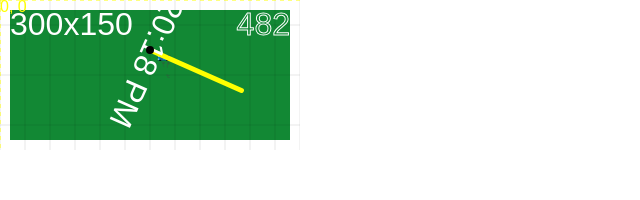
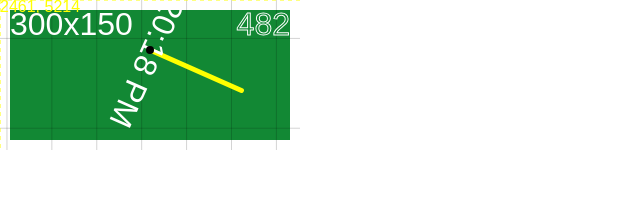
Before and after one commit to paulroho/traffy, a Next.js app: page /simulation in a window 1280 px wide. Shown: the top 200 px of the page, without its empty margins (0-640 px from the left). Built offline with nearby package versions, Linux system fonts and the light colour scheme.

Commit message:
ledger shows world coordinates

```diff
--- a/src/app/simulation/page.tsx
+++ b/src/app/simulation/page.tsx
@@ -37,23 +37,23 @@ export default function Simulation() {
   };
 
   const draw = (ctx: CanvasRenderingContext2D, frameCount: number, mousePosition: Position) => {
-    const render = (layer: Renderable[]) => {
-      layer.forEach(r => r.render(ctx, frameCount, mousePosition));
-    }
-
     const canvasSize = {
       width: ctx.canvas.width,
       height: ctx.canvas.height
     }
 
-    // const moveadd = frameCount / 2;
-    // const movedWorldAtCenter: WorldPosition = {
-    //   east: worldAtCenter.east + moveadd,
-    //   north: worldAtCenter.north + moveadd,
-    // }
-    // const zoomedScale = scaleWorldToDevice * (1 + frameCount / 1000);
-    // const mapper = createMapper(movedWorldAtCenter, canvasSize, zoomedScale);
-    const mapper = createMapper(worldAtCenter, canvasSize, scaleWorldToDevice);
+    const moveadd = world.millisecondsSinceStarted / 10;
+    const movedWorldAtCenter: WorldPosition = {
+      east: worldAtCenter.east + moveadd,
+      north: worldAtCenter.north + moveadd,
+    }
+    const zoomedScale = scaleWorldToDevice * (1 + world.millisecondsSinceStarted / 10000);
+    const mapper = createMapper(movedWorldAtCenter, canvasSize, zoomedScale);
+    // const mapper = createMapper(worldAtCenter, canvasSize, scaleWorldToDevice);
+
+    const render = (layer: Renderable[]) => {
+      layer.forEach(r => r.render(ctx, frameCount, mousePosition, mapper));
+    }
 
     render(getBackgroundLayer());
 
--- a/src/domain/World.ts
+++ b/src/domain/World.ts
@@ -1,10 +1,12 @@
 import { Vehicle, VehicleOptions, VehicleState } from "./Vehicle";
 
 export class World {
+  private startedAt: Date;
   private now: Date;
   private vehicles: Vehicle[] = [];
 
   constructor(now: Date) {
+    this.startedAt = now;
     this.now = now;
   }
 
@@ -32,6 +34,10 @@ export class World {
     this.addVehicle(car);
   }
 
+  get millisecondsSinceStarted(): number {
+    return this.now.getTime() - this.startedAt.getTime();
+  }
+
   addVehicle(vehicle: Vehicle) {
     this.vehicles.push(vehicle);
   }
--- a/src/visualization/basics.ts
+++ b/src/visualization/basics.ts
@@ -1,5 +1,6 @@
+import { Mapper } from "@/app/simulation/Mapper";
 import { Position } from "@/domain/basics";
 
 export interface Renderable {
-  render(context: CanvasRenderingContext2D, frameCount: number, mousePosition: Position): void;
+  render(context: CanvasRenderingContext2D, frameCount: number, mousePosition: Position, mapper: Mapper): void;
 };
--- a/src/visualization/components/dev-tools/ledger.ts
+++ b/src/visualization/components/dev-tools/ledger.ts
@@ -1,19 +1,25 @@
+import { Mapper } from "@/app/simulation/Mapper";
 import { Renderable } from "../../basics";
+import { WorldPosition } from "@/domain/basics";
 
 export default function ledger(): Renderable {
   return {
-    render: (ctx, _, { x, y }) => {
+    render: (ctx, _, { x, y }, mapper) => {
       ctx.save();
 
       drawLedger(ctx, x, y);
-      showPosition(ctx, x, y);
+      showPosition(ctx, x, y, mapper);
 
       ctx.restore();
     }
   }
 
-  function showPosition(ctx: CanvasRenderingContext2D, x: number, y: number) {
-    const text = x + ', ' + y;
+  function showPosition(ctx: CanvasRenderingContext2D, x: number, y: number, mapper: Mapper) {
+    const worldPos: WorldPosition = {
+      east: (x - mapper.offset.x) / mapper.scale.x,
+      north: (y - mapper.offset.y) / mapper.scale.y,
+    }
+    const text = (+worldPos.east).toFixed(0) + ', ' + (+worldPos.north).toFixed(0);
 
     ctx.font = "1rem sans-serif";
     ctx.fillStyle = "yellow";
```
